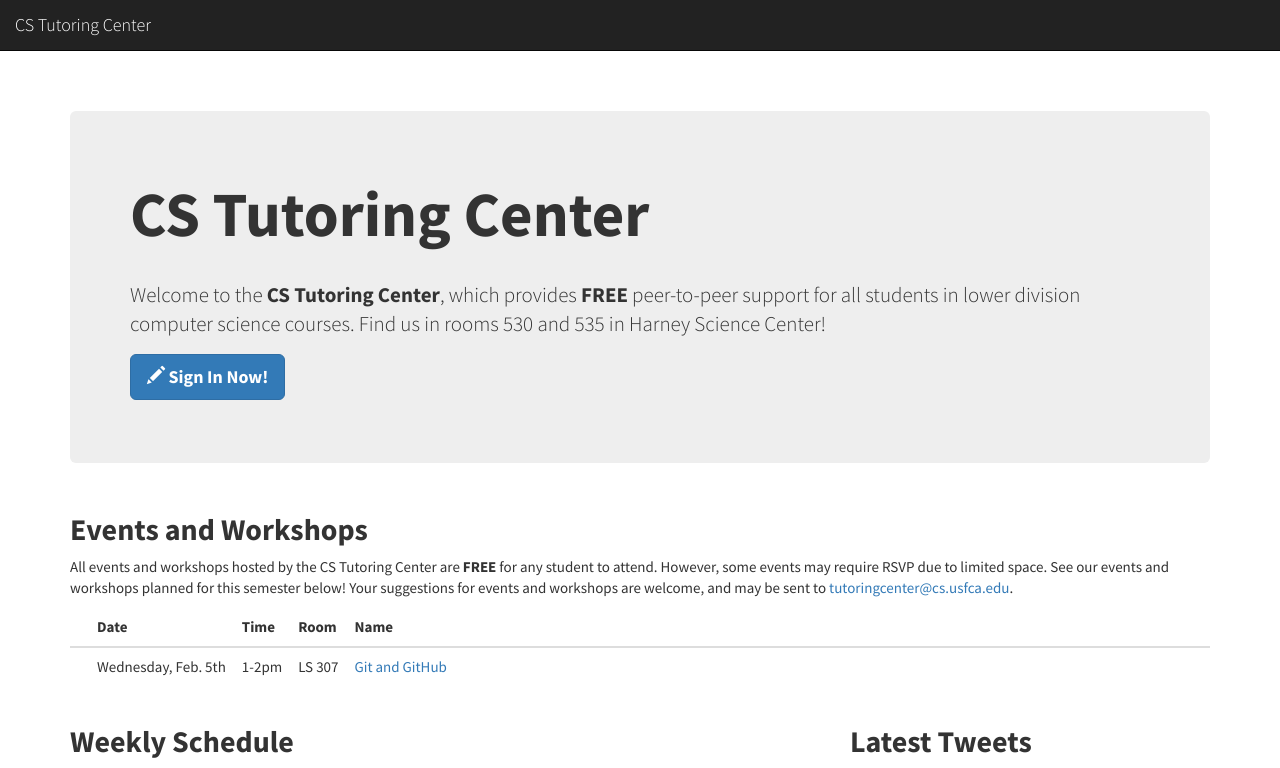
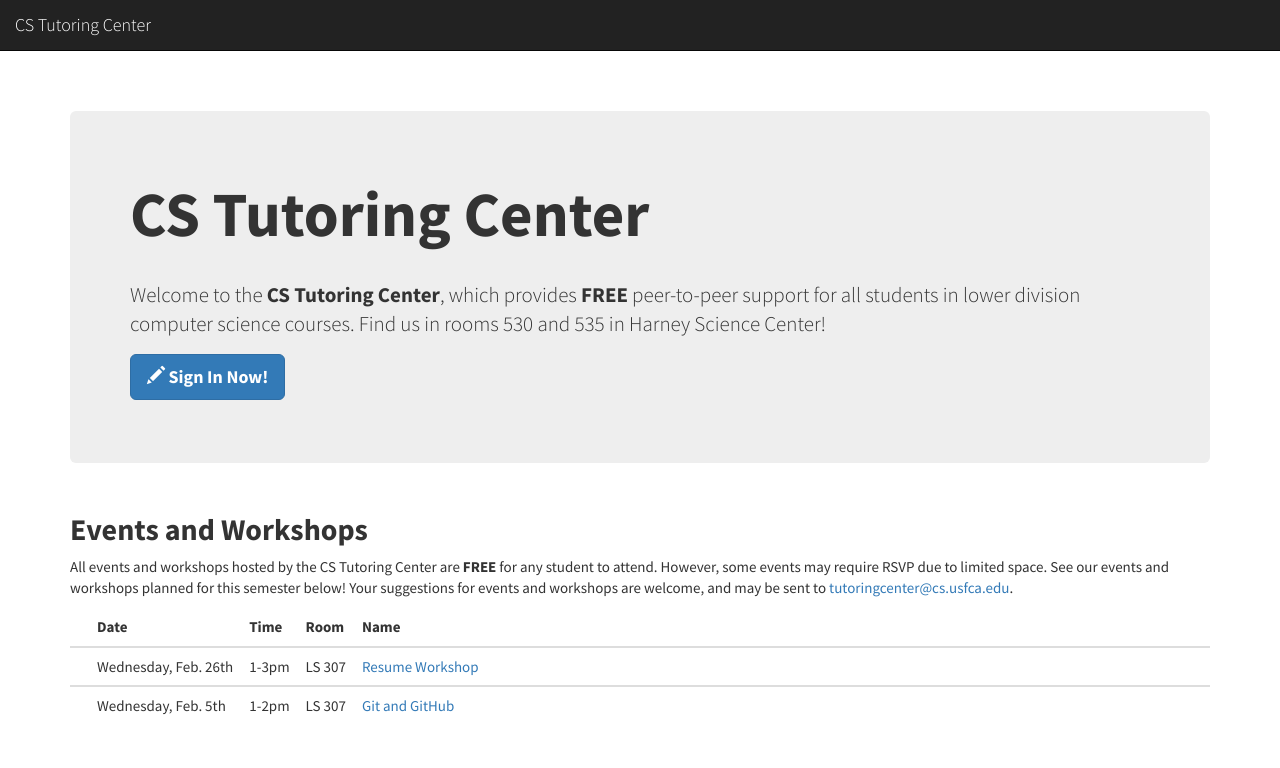
Before and after one commit to CSTutors/CSTutors.github.io, a Jekyll site: the page built from index.html, in a window 1280 px wide. Shown: the top 768 px of the page. Built offline with Jekyll 4.4.1, drawn with Linux system fonts in a browser that asks for light colours; nearby versions of some CDN libraries; comment, search, counter and statistics services are not loaded; grey boxes are pictures that could not be loaded.

Commit message:
Adding resume workshop

```diff
--- a/index.html
+++ b/index.html
@@ -40,6 +40,15 @@ title: Home
                     <th width="100%">Name</th>
                 </tr>
             </thead>
+            <tbody>
+                <tr>
+                    <th>&nbsp;</th>
+                    <td nowrap>Wednesday, Feb. 26th</td>
+                    <td nowrap>1-3pm</td>
+                    <td nowrap>LS 307</td>
+                    <td><a href="{% post_url 2014-02-25-resume-workshop %}">Resume Workshop</a></td>
+                </tr>
+            </tbody>
 
             <tbody>
                 <tr>
```
Also changed, not shown: _posts/2014-02-25-resume-workshop.html (added, +14 -0 lines).
